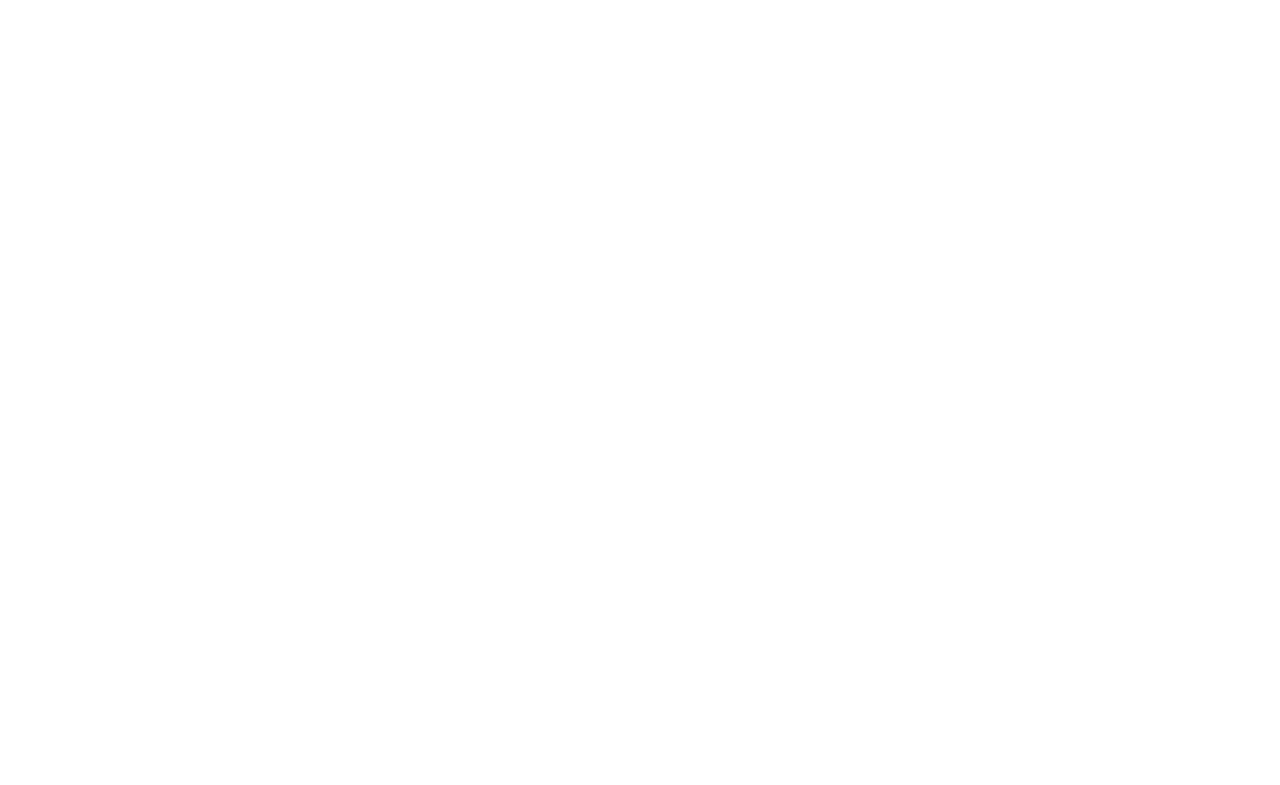
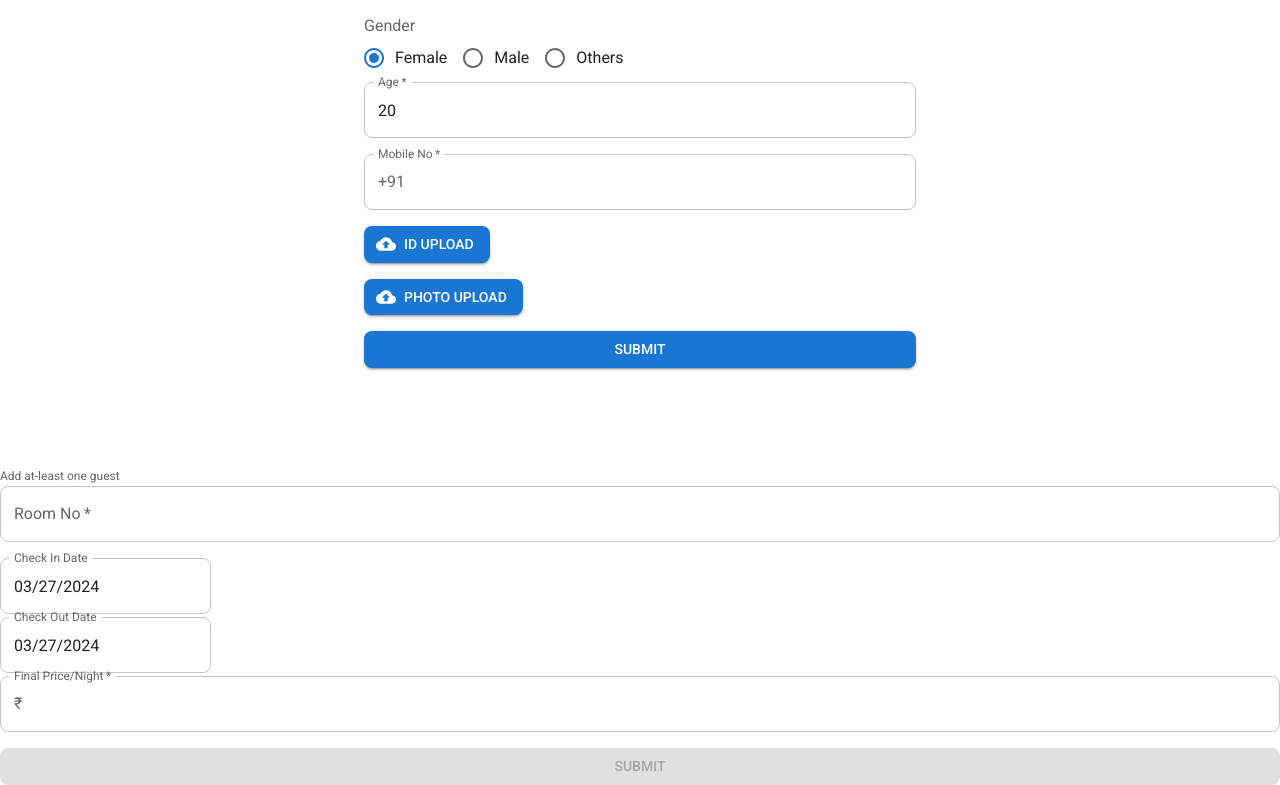
Before and after one commit to Manku27/hotel-admin, a React (Vite) app: page /booking in a window 1280 px wide. Before the commit this address had no page. Shown: the part 265-1050 px from the top of the page. Before the commit the page ends 800 px from the top, so only its background shows below. Built offline with nearby package versions, Linux system fonts and the light colour scheme; a web font is replaced by a local one.

Commit message:
add booking form

```diff
--- a/src/App.tsx
+++ b/src/App.tsx
@@ -6,7 +6,7 @@ import '@fontsource/roboto/700.css';
 import { createBrowserRouter, RouterProvider } from 'react-router-dom';
 import AddHotelForm from './hotels/AddHotelForm';
 import AddRoomForm from './rooms/AddRoomForm';
-import AddGuestsForm from './guests/AddGuestsForm';
+import BookingForm from './booking/BookingForm';
 
 const router = createBrowserRouter([
   {
@@ -22,8 +22,8 @@ const router = createBrowserRouter([
     element: <AddRoomForm />,
   },
   {
-    path: '/guests',
-    element: <AddGuestsForm />,
+    path: '/booking',
+    element: <BookingForm />,
   },
 ]);
 
--- /dev/null
+++ b/src/booking/BookingForm.tsx
@@ -0,0 +1,118 @@
+import {
+  Box,
+  Button,
+  FormHelperText,
+  InputAdornment,
+  TextField,
+} from '@mui/material';
+import AddGuestsForm from '../guests/AddGuestsForm';
+import { ErrorMessage, Field, Form, Formik } from 'formik';
+import * as yup from 'yup';
+import { RoomBooking } from './bookingTypes';
+import { SyntheticEvent, useState } from 'react';
+import dayjs from 'dayjs';
+import FormikDatePicker from '../common/FormikDatePicker';
+import { GuestForm } from '../guests/guestsType';
+
+const validationSchema = yup.object().shape({
+  roomNo: yup.string().required('Room number is required'),
+  checkInDate: yup.string().required('Check in date is required'),
+  checkOutDate: yup.string().required('Check out date is required'),
+  finalPrice: yup.string().required('Final price is required'),
+});
+
+const initialValues: RoomBooking = {
+  guestList: [],
+  roomNo: '',
+  checkInDate: dayjs(),
+  checkOutDate: dayjs(),
+  finalPrice: '',
+};
+
+const BookingForm = () => {
+  const [guestList, setGuestList] = useState<GuestForm[]>([]);
+
+  const handleAddGuest = (newGuest: GuestForm) => {
+    const currentGuestList = [...guestList, newGuest];
+    setGuestList(currentGuestList);
+  };
+
+  const handleSubmit = (values: RoomBooking) => {
+    // change date formats to toISOString()
+    const preparedValues = {
+      ...values,
+      guestList: guestList,
+      checkInDate: values.checkInDate.toISOString(),
+      checkOutDate: values.checkOutDate.toISOString(),
+    };
+    console.log('booking form', preparedValues);
+  };
+
+  return (
+    <Box>
+      <AddGuestsForm guestList={guestList} handleAddGuest={handleAddGuest} />
+      {guestList.length === 0 ? (
+        <FormHelperText>Add at-least one guest</FormHelperText>
+      ) : null}
+      <Formik
+        initialValues={initialValues}
+        validationSchema={validationSchema}
+        onSubmit={handleSubmit}
+        validateOnBlur={false}
+      >
+        {({ errors, touched }) => {
+          return (
+            <Form>
+              <Field
+                as={TextField}
+                id="roomNo"
+                name="roomNo"
+                label="Room No"
+                fullWidth
+                error={!!errors.roomNo}
+                helperText={errors.roomNo && <ErrorMessage name="roomNo" />}
+                sx={{ marginBottom: '1rem' }}
+                required
+              />
+              <FormikDatePicker name="checkInDate" label="Check In Date" />
+              <FormikDatePicker name="checkOutDate" label="Check Out Date" />
+              <Field
+                as={TextField}
+                name="finalPrice"
+                label="Final Price/Night"
+                fullWidth
+                error={!!errors.finalPrice && touched.finalPrice}
+                helperText={
+                  errors.finalPrice && <ErrorMessage name="finalPrice" />
+                }
+                sx={{ marginBottom: '1rem' }}
+                required
+                InputProps={{
+                  startAdornment: (
+                    <InputAdornment position="start">₹</InputAdornment>
+                  ),
+                }}
+                type="number"
+                onWheel={(e: SyntheticEvent) =>
+                  (e.target as HTMLElement).blur()
+                }
+              />
+              <Button
+                type="submit"
+                variant="contained"
+                color="primary"
+                fullWidth
+                formNoValidate
+                disabled={guestList.length === 0}
+              >
+                Submit
+              </Button>
+            </Form>
+          );
+        }}
+      </Formik>
+    </Box>
+  );
+};
+
+export default BookingForm;
--- a/src/common/FileUploadButton.tsx
+++ b/src/common/FileUploadButton.tsx
@@ -22,8 +22,6 @@ export const FileUploadButton = ({
 }: Props) => {
   const [file, setFile] = useState<File | null>(null);
 
-  console.log(name, isSubmitting);
-
   const uploadFile = async (newFile) => {
     // const formData = new FormData();
     // formData.append('file', newFile);
@@ -37,7 +35,7 @@ export const FileUploadButton = ({
     setValues((prev) => {
       return {
         ...prev,
-        [name]: `thisisfilepathfor-${newFile}`,
+        [name]: `thisisfilepathfor-${name}`,
         [fileNameField]: newFile?.name,
       };
     });
--- a/src/guests/AddGuestsForm.tsx
+++ b/src/guests/AddGuestsForm.tsx
@@ -1,16 +1,14 @@
 import { Box } from '@mui/material';
-import { useState } from 'react';
 import AddSingleGuestForm from './AddSingleGuestForm';
 import { guestInitialValues } from './guestConstants';
 import { GuestForm } from './guestsType';
 
-const AddGuestsForm = () => {
-  const [guestList, setGuestList] = useState<GuestForm[]>([]);
+interface Props {
+  guestList: GuestForm[];
+  handleAddGuest: (data: GuestForm) => void;
+}
 
-  const handleAddGuest = (newGuest: GuestForm) => {
-    setGuestList((currentGuestList) => [...currentGuestList, newGuest]);
-  };
-
+const AddGuestsForm = ({ guestList, handleAddGuest }: Props) => {
   return (
     <Box>
       {guestList.length > 0
```
Also changed, not shown: src/booking/bookingTypes.ts (+4 -3 lines).
